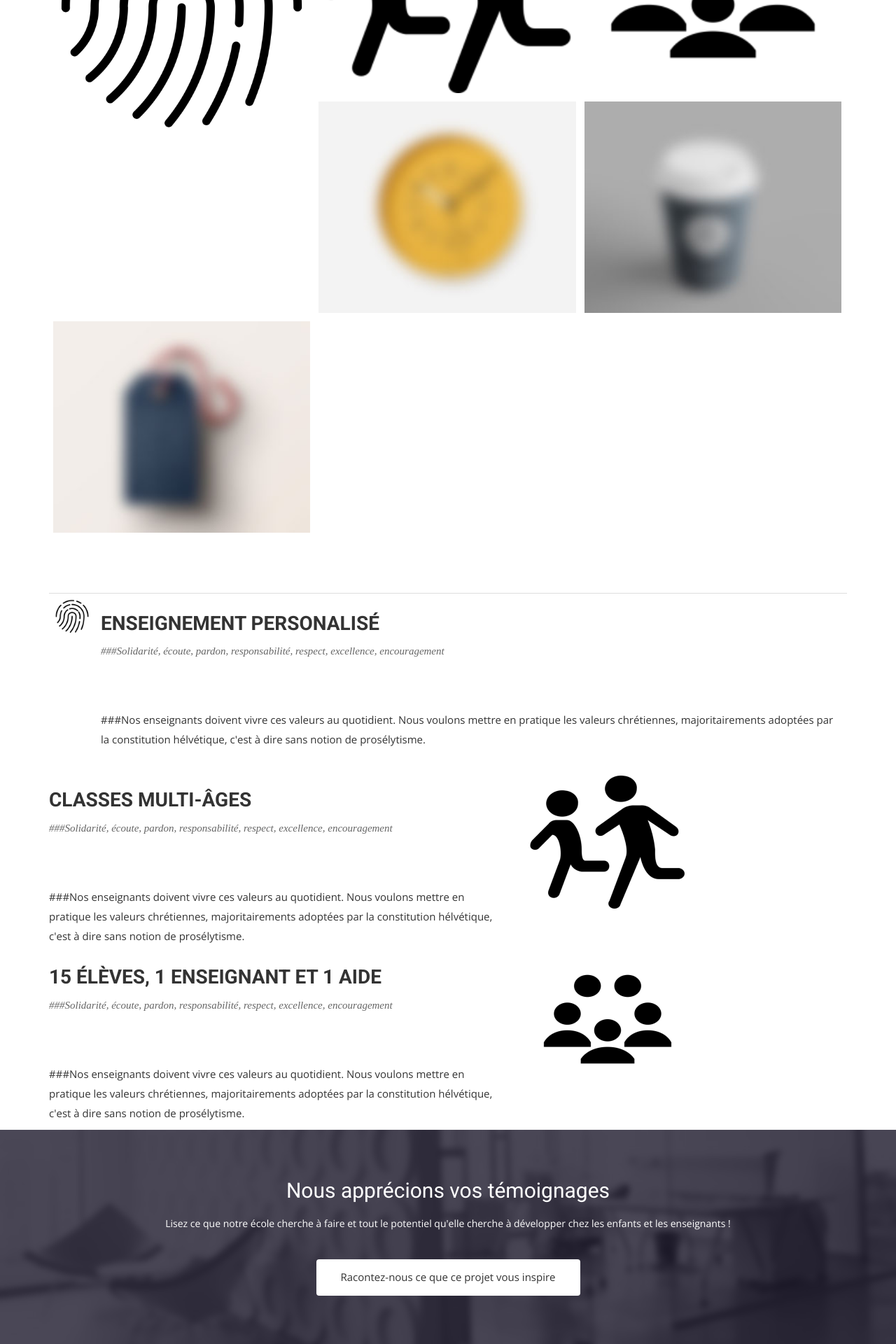
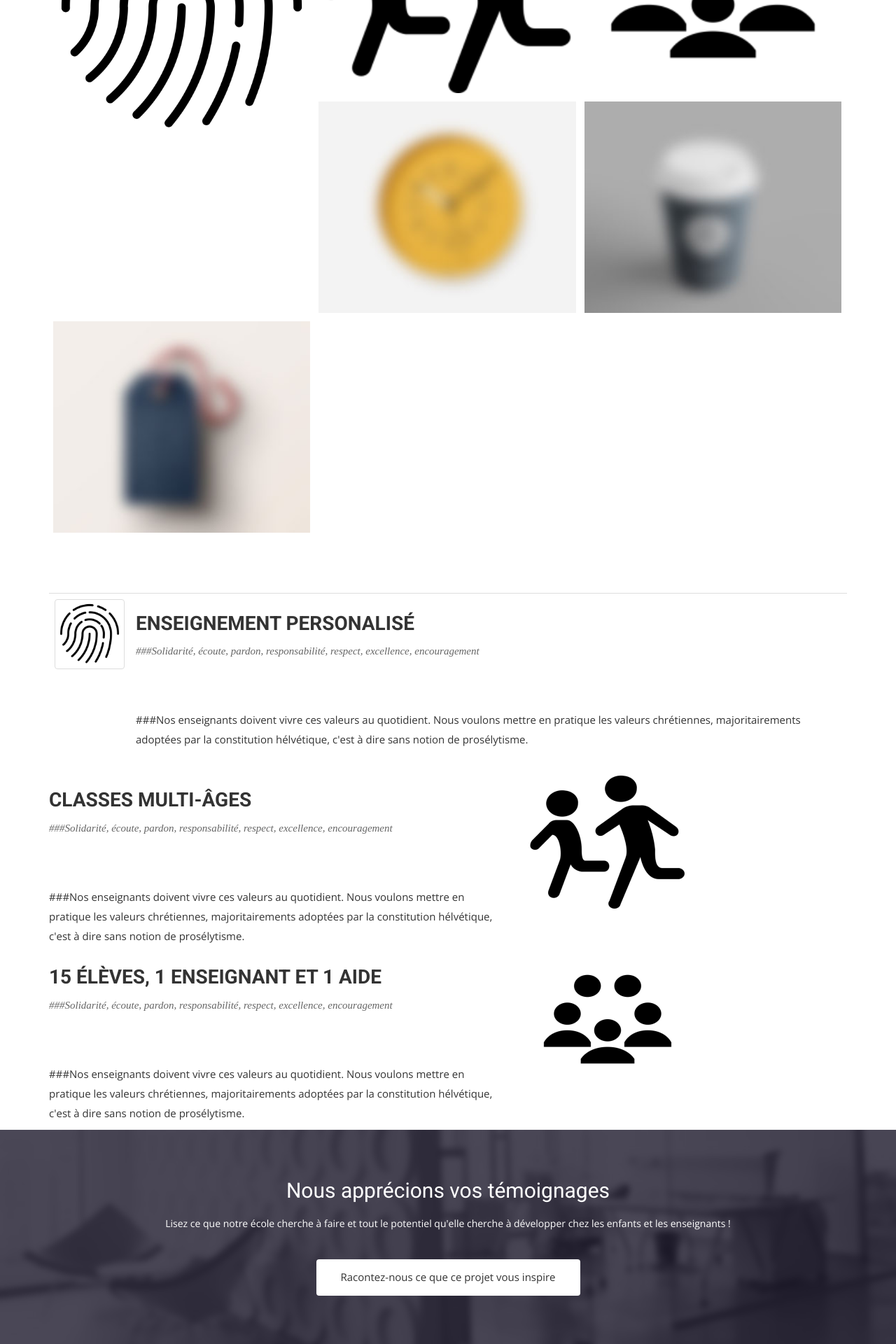
Before and after one commit to midjoule/lifeschool, a Jekyll site: the page built from intro.html, in a window 1280 px wide. Shown: the part 2492-4412 px from the top of the page at 70% size. Built offline with Jekyll 4.4.1, drawn with Linux system fonts in a browser that asks for light colours; nearby versions of some CDN libraries; some web fonts are replaced.

Commit message:
Update intro.html

```diff
--- a/intro.html
+++ b/intro.html
@@ -196,7 +196,7 @@
             <tbody>
                 <tr>
                     <td>
-                        <img src="/img/principles/finger print.png" alt="finger print" style="width:50px">
+                        <img src="/img/principles/finger print.png" alt="finger print" class="thumbnail">
                     </td>
                     <td>
                         <div class="section-title">
```
